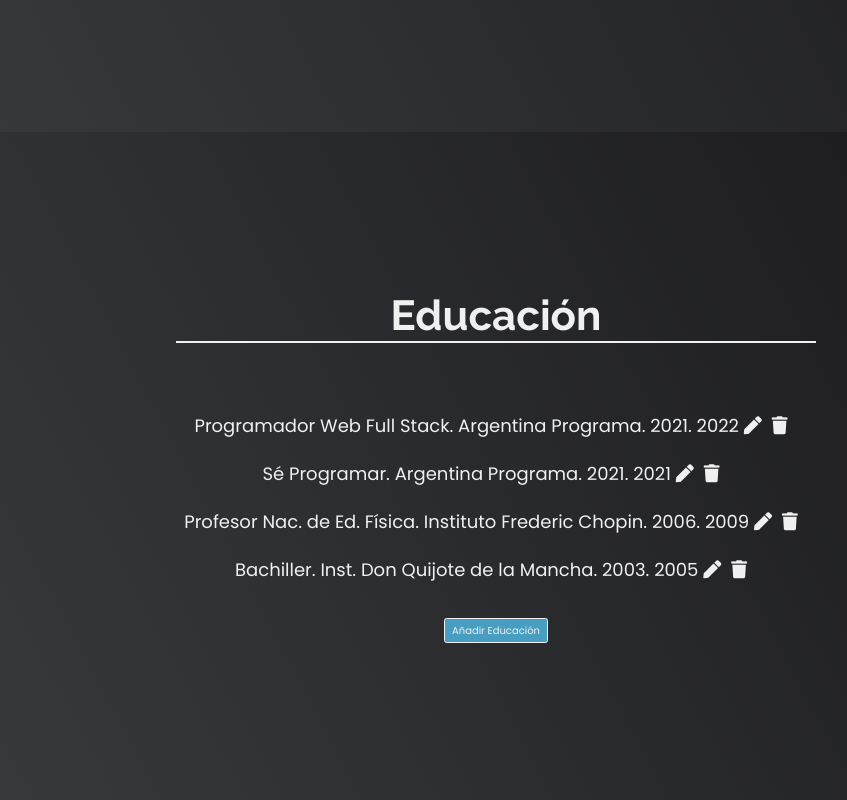
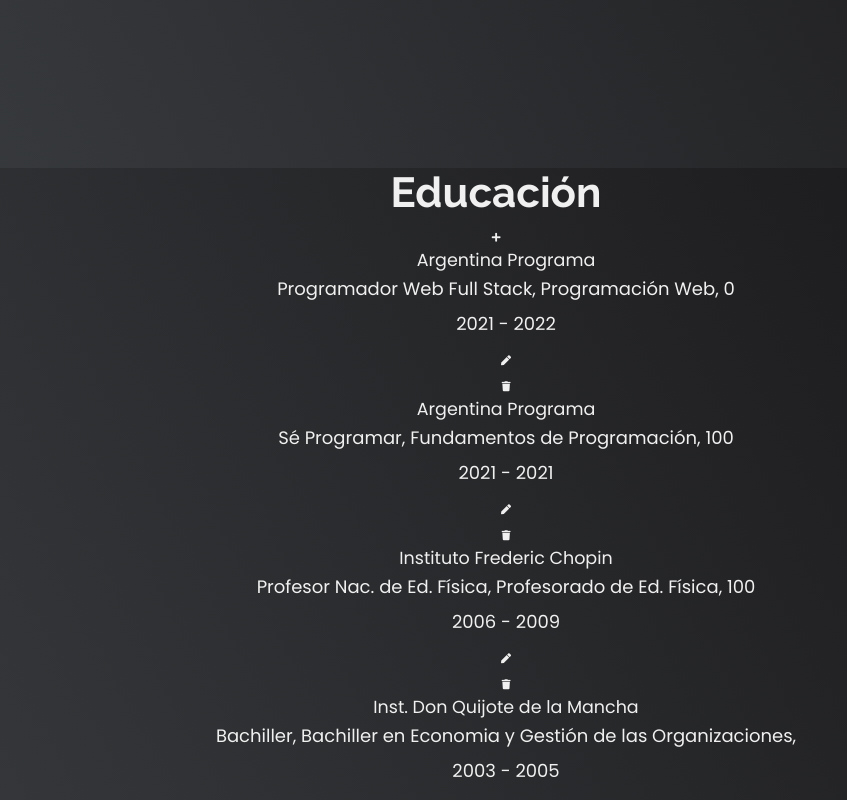
Before and after one commit to EzequielBarraza/PortfolioWeb, an Angular app: page /home in a window 1280 px wide. Shown: the part 560-1360 px from the top of the page, without its empty margins (144-991 px from the left). Built offline with nearby package versions, Linux system fonts and the light colour scheme; data requests are answered from the project's data file; sample sign-in values are in the browser's storage.

Commit message:
Integracion backend

```diff
--- a/src/app/componentes/add-educacion/add-educacion.component.ts
+++ /dev/null
@@ -1,37 +0,0 @@
-import { Component, OnInit, Output, EventEmitter} from '@angular/core';
-import {UiService} from 'src/app/servicios/ui.service'
-import { Subscription} from 'rxjs'
-import { Educacion } from '../../data/Educacion';
-
-@Component({
-  selector: 'app-add-educacion',
-  templateUrl: './add-educacion.component.html',
-  styleUrls: ['./add-educacion.component.css']
-})
-export class AddEducacionComponent implements OnInit {
-  @Output() onAddEducacion: EventEmitter<Educacion> = new EventEmitter()
-  Title: string ="Titulo";
-  School: string="Instituto";
-  Start: string ="Inicio de Carerra";
-  End: string="Final de Carrera"
-  title: string ="";
-  school: string="";
-  start: string="" ;
-  end: string="";
-  showAddEducacion: boolean= false;
-subscription? : Subscription;
-  constructor(private uiService : UiService) {
-    this.subscription = this.uiService.onToggle().subscribe(value => this.showAddEducacion = value)}
-
-  ngOnInit(): void {
-  }
-  onSubmit(){
-    if(this.title.length ===0){
-      alert("Please add a Educación!");
-      return
-    }
-    const {title, school, start, end} = this
-    const newEducacion = {title, school, start,end}
-    this.onAddEducacion.emit(newEducacion);
-    }
-}
--- a/src/app/componentes/educacion-item/educacion-item.component.html
+++ /dev/null
@@ -1,11 +0,0 @@
-<div class="educacion"><p >
-
-    {{educacion.title}}.
-    {{educacion.school}}.
-    {{educacion.start}}. {{educacion.end}}
-    <span><a href="/home" class="btn-right"><i class="fa fa-pen"
-        onclick="showEditExpModal('Pixar')"></i></a></span>
-        <span class="btn-edit" class="btn-right"><i [ngStyle]="{'padding':'1rem','cursor':'pointer'}" class="fa fa-trash"
-          (click)="onDelete(educacion)"></i></span>
-          </p>
-</div>
--- a/src/app/componentes/educacion-item/educacion-item.component.ts
+++ /dev/null
@@ -1,23 +0,0 @@
-import { Component, OnInit, Input, Output, EventEmitter} from '@angular/core';
-import {Educacion} from "../../data/Educacion";
-import { EDUCACION } from "../educacion/mock-educacion";
-import { faTimes } from '@fortawesome/free-solid-svg-icons';
-@Component({
-  selector: 'app-educacion-item',
-  templateUrl: './educacion-item.component.html',
-  styleUrls: ['./educacion-item.component.css']
-})
-export class EducacionItemComponent implements OnInit {
-  @Input() educacion: Educacion = EDUCACION[0];
-  @Output() onDeleteEducacion: EventEmitter<Educacion> = new EventEmitter()
-  faTimes= faTimes;
-  title='Educación';
-  constructor() { }
-
-  ngOnInit(): void {
-  }
-  onDelete(educacion:Educacion){
-    console.log(educacion);
-    this.onDeleteEducacion.emit(educacion);
-  }
-}
--- a/src/app/componentes/educacion/educacion.component.css
+++ b/src/app/componentes/educacion/educacion.component.css
@@ -1,13 +1,13 @@
-.educación-section {
+#education {
   text-align: center;
-  padding: 10rem 0rem;
+
   background-color: #000;
   background-image: linear-gradient(62deg, #3a3d40 0%, #181719 100%);
-  margin-top: 0em;
+  margin-top: 2em;
 
   margin-right: 2em;
   width: 100%;
-  height: 90vh;
+  height: 120vh;
 }
 
 .educación-section-header {
@@ -18,3 +18,7 @@
   border-bottom: 0.2rem solid var(--main-white);
 }
 #educación{margin-bottom: -2em;}
+
+i {
+  color: var(--main-white);
+}
--- a/src/app/componentes/educacion/educacion.component.html
+++ b/src/app/componentes/educacion/educacion.component.html
@@ -1,19 +1,84 @@
-<section id="educación" class="educación-section">
-  <br>
-  <br>
-  <h2 class="educación-section-header">{{titulo}}</h2>
-      <app-educacion-item
-      *ngFor="let educacion of educacion"
-      [educacion]="educacion"
-      (onDeleteEducacion)="deleteEducacion(educacion)"
-      ></app-educacion-item>
-      <app-button
-      color="{{showAddEducacion ? 'var(--main-red' : 'var(--main-SkyBlue)'}}"
-      text="{{showAddEducacion ? 'Cerrar' : 'Añadir Educación'}}"
-text="Añadir Educación"
-(btnClick)="toggleAddEducacion()"
-></app-button>
-<app-add-educacion
-(onAddEducacion) = "addEducacion($event)"
-></app-add-educacion>
-</section>
+<div id="education">
+  <!-- Modal -->
+  <div class="modal fade" id="educationForm" tabindex="-1" aria-labelledby="educationFormLabel" aria-hidden="true">
+    <div class="modal-dialog">
+      <div class="modal-content">
+        <div class="modal-header">
+          <h5 class="modal-title" id="educationFormLabel">Educacion</h5>
+          <button type="button" class="btn-close" data-bs-dismiss="modal" aria-label="Close"></button>
+        </div>
+        <div class="modal-body">
+          <form [formGroup]="educationForm" (ngSubmit)="onSubmit()">
+            <input type="hidden" name="id" formControlName="id">
+
+            <div class="row mb-3">
+              <label for="school" class="col-sm-2 col-form-label">School</label>
+              <div class="col-sm-10">
+                <input type="text" name="school" formControlName="school" class="form-control" required>
+              </div>
+            </div>
+
+            <div class="row mb-3">
+              <label for="title" class="col-sm-2 col-form-label">Title</label>
+              <div class="col-sm-10">
+                <input type="text" name="title" formControlName="title" class="form-control" required>
+              </div>
+            </div>
+
+            <div class="row mb-3">
+              <label for="score" class="col-sm-2 col-form-label">Score</label>
+              <div class="col-sm-10">
+                <input type="number" name="score" formControlName="score" class="form-control" required>
+              </div>
+            </div>
+
+
+
+            <div class="text-center">
+              <button type="button" class="btn btn-secondary me-4" data-bs-dismiss="modal">Close</button>
+              <button type="submit" class="btn btn-primary">Save changes</button>
+            </div>
+          </form>
+        </div>
+      </div>
+    </div>
+  </div>
+
+
+
+  <div class="card-titles">
+    <h2>Educación</h2>
+    <div *ngIf="isUserLogged" class="btn-edit">
+      <button class="btn btn-right" data-bs-toggle="modal" data-bs-target="#educationForm" (click)="onNewEducation()"><i class="fa fa-plus"></i></button>
+    </div>
+  </div>
+  <div>
+    <ul class="items-list" id="eduList">
+      <li *ngFor="let educacion of educacionList; let i = index">
+        <div class="data-container">
+          <a href="#">
+
+            <div class="list-info">
+              <div>
+                <h3 id="edu-school">{{ educacion.school }} </h3>
+                <p><span id="edu-title">{{ educacion.title }}</span>, <span id="edu-career">{{ educacion.career
+                    }}</span>,
+                  <span id="edu-score">{{ educacion.score }}</span>
+                </p>
+                <p><time id="edu-start">{{ educacion.start }}</time> - <time id="edu-end">{{ educacion.end }}</time></p>
+              </div>
+            </div>
+          </a>
+        </div>
+        <div *ngIf="isUserLogged" class="data-control">
+          <div class="btn-edit">
+            <button class="btn btn-right" data-bs-toggle="modal" data-bs-target="#educationForm" (click)="onEditEducation(i)"><i class="fa fa-pen"></i></button>
+          </div>
+          <div class="btn-edit">
+            <button class="btn btn-right" (click)="onDeleteEducation(i)"><i class="fa fa-trash"></i></button>
+          </div>
+        </div>
+      </li>
+    </ul>
+  </div>
+</div>
--- a/src/app/componentes/educacion/educacion.component.ts
+++ b/src/app/componentes/educacion/educacion.component.ts
@@ -1,8 +1,8 @@
 import { Component, OnInit } from '@angular/core';
-import {Educacion} from "../../data/Educacion"
-import {UiService} from 'src/app/servicios/ui.service'
-import { Subscription } from 'rxjs';
-import {DatosPortfolioService} from "../../servicios/datos-portfolio.service";
+import { Form, FormBuilder, FormGroup, Validators } from '@angular/forms';
+import { Educacion } from 'src/app/data/Educacion';
+import { AuthService } from 'src/app/servicios/auth.service';
+import { PortfolioService } from 'src/app/servicios/portfolio.service';
 
 @Component({
   selector: 'app-educacion',
@@ -10,34 +10,93 @@
   styleUrls: ['./educacion.component.css']
 })
 export class EducacionComponent implements OnInit {
-  educacion :Educacion [] = [];
-titulo: string ='Educación';
-showAddEducacion: boolean = false;
-  subscription?: Subscription;
-  constructor(private uiService : UiService,
+  educacionList: Educacion[] = [];
+  isUserLogged: Boolean = false;
 
-    private datosPortfolioService: DatosPortfolioService
-  ) {this.subscription = this.uiService.onToggle().subscribe(value => this.showAddEducacion = value) }
+  educationForm: FormGroup;
+
+  constructor(
+    private porfolioService: PortfolioService,
+    private authService: AuthService,
+    private formBuilder: FormBuilder) {
+      this.educationForm = this.formBuilder.group({
+          id: [''],
+          school: ['', [Validators.required]],
+          title: ['', [Validators.required]],
+          score: ['', [Validators.required]],
+
+        });
+   }
 
   ngOnInit(): void {
-    //Like Promise
-    this.datosPortfolioService.getEducacion().subscribe((educacion) => (this.educacion = educacion));
+    this.isUserLogged = this.authService.isUserLogged();
+
+    this.reloadData();
   }
-toggleAddEducacion(){
-  console.log("toggleaddeducacion");
-  this.uiService.toggleAddEducacion();
-}
-deleteEducacion(educacion: Educacion){
-  this.datosPortfolioService.deleteEducacion(educacion)
-  .subscribe(
-    () => (
-    this.educacion = this.educacion.filter((t) => {
-    return t.id !== educacion.id })
-  ))
-}
-addEducacion(educacion:Educacion) {
-  this.datosPortfolioService.addEducacion(educacion).subscribe((educacion) => ( this.educacion.push(educacion)
-  ))
- }
+
+  private reloadData() {
+    this.porfolioService.obtenerDatosEducacion().subscribe(
+      (data) => {
+        this.educacionList = data;
+      }
+    );
+  }
+
+  private clearForm() {
+    this.educationForm.setValue({
+      id: '',
+      school: '',
+      title: '',
+      score: 0
+
+    })
+  }
+
+  private loadForm(educacion: Educacion) {
+    this.educationForm.setValue({
+      id: educacion.id,
+      school: educacion.school,
+      title: educacion.title,
+      score: educacion.score,
+
+    })
+  }
+
+  onSubmit() {
+    let educacion: Educacion = this.educationForm.value;
+    if (this.educationForm.get('id')?.value == '') {
+      this.porfolioService.guardarNuevaEducacion(educacion).subscribe(
+        (newEducation: Educacion) => {
+          this.educacionList.push(newEducation);
+        }
+      );
+    } else {
+      this.porfolioService.modificarEducacion(educacion).subscribe(
+        () => {
+          this.reloadData();
+        }
+      )
+    }
+  }
+
+  onNewEducation() {
+    this.clearForm();
+  }
+
+  onEditEducation(index: number) {
+    let educacion: Educacion = this.educacionList[index];
+    this.loadForm(educacion);
+  }
+
+  onDeleteEducation(index: number) {
+    let educacion: Educacion = this.educacionList[index];
+    if (confirm("¿Está seguro que desea borrar la educación seleccionada?")) {
+      this.porfolioService.borrarEducacion(educacion.id).subscribe(
+        () => {
+          this.reloadData();
+        }
+      )
+    }
+  }
 
 }
--- a/src/app/data/Educacion.ts
+++ b/src/app/data/Educacion.ts
@@ -1,10 +1,10 @@
 export interface Educacion {
-    id?: number,
+    id: number,
     school: string;
     title: string,
 
-    career?: string,
-    score?: number,
+    career: string,
+    score: number,
     start: string,
     end: string
 }
--- a/src/app/servicios/auth.service.ts
+++ b/src/app/servicios/auth.service.ts
@@ -16,7 +16,7 @@
     return this.http.post<Boolean>(config.baseUrl + "login", credentials).pipe(
       tap((response: Boolean) => {
         if (response)
-          sessionStorage.setItem("user", "12345678");
+          sessionStorage.setItem("user", "famendola");
       })
     );
   }
```
Also changed, not shown: src/app/app.module.ts (+4 -4 lines), src/app/componentes/add-educacion/add-educacion.component.css (deleted, +0 -18 lines), src/app/componentes/add-educacion/add-educacion.component.html (deleted, +0 -38 lines), src/app/componentes/educacion-item/educacion-item.component.css (deleted).
